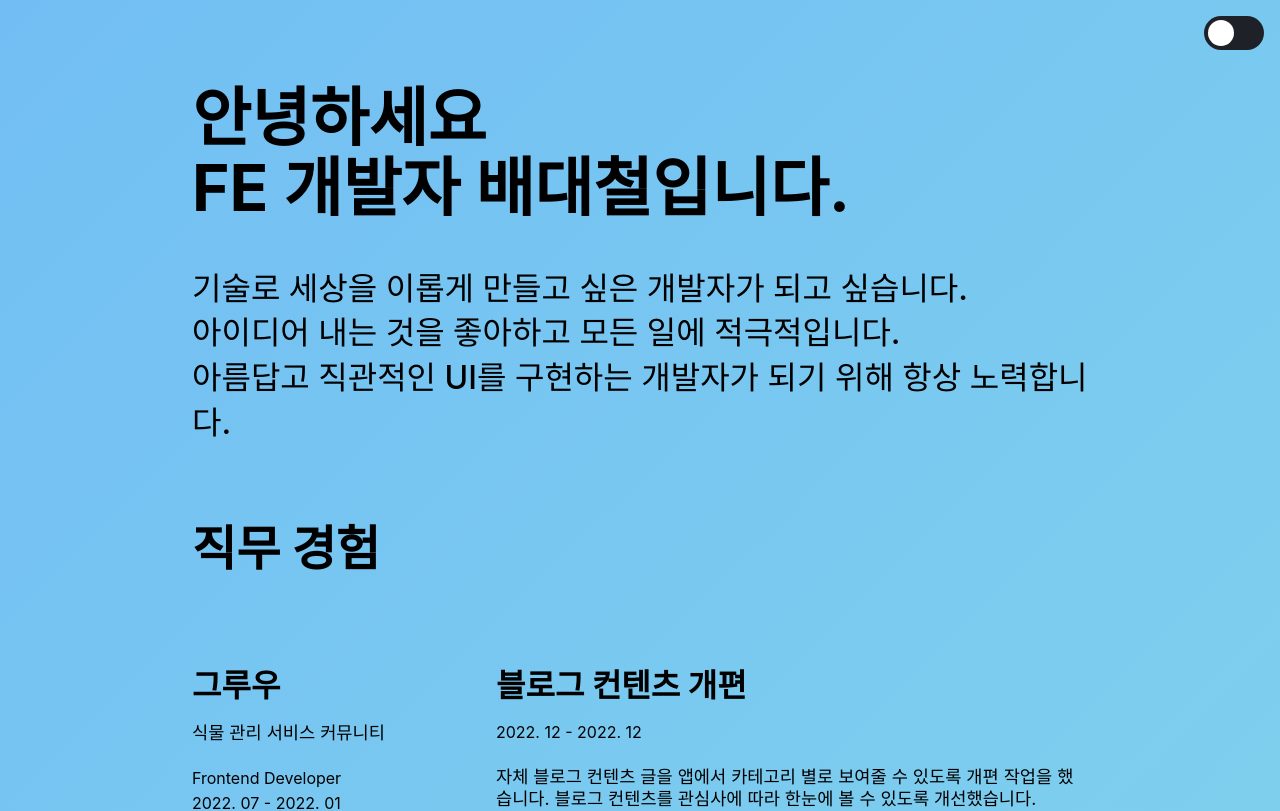
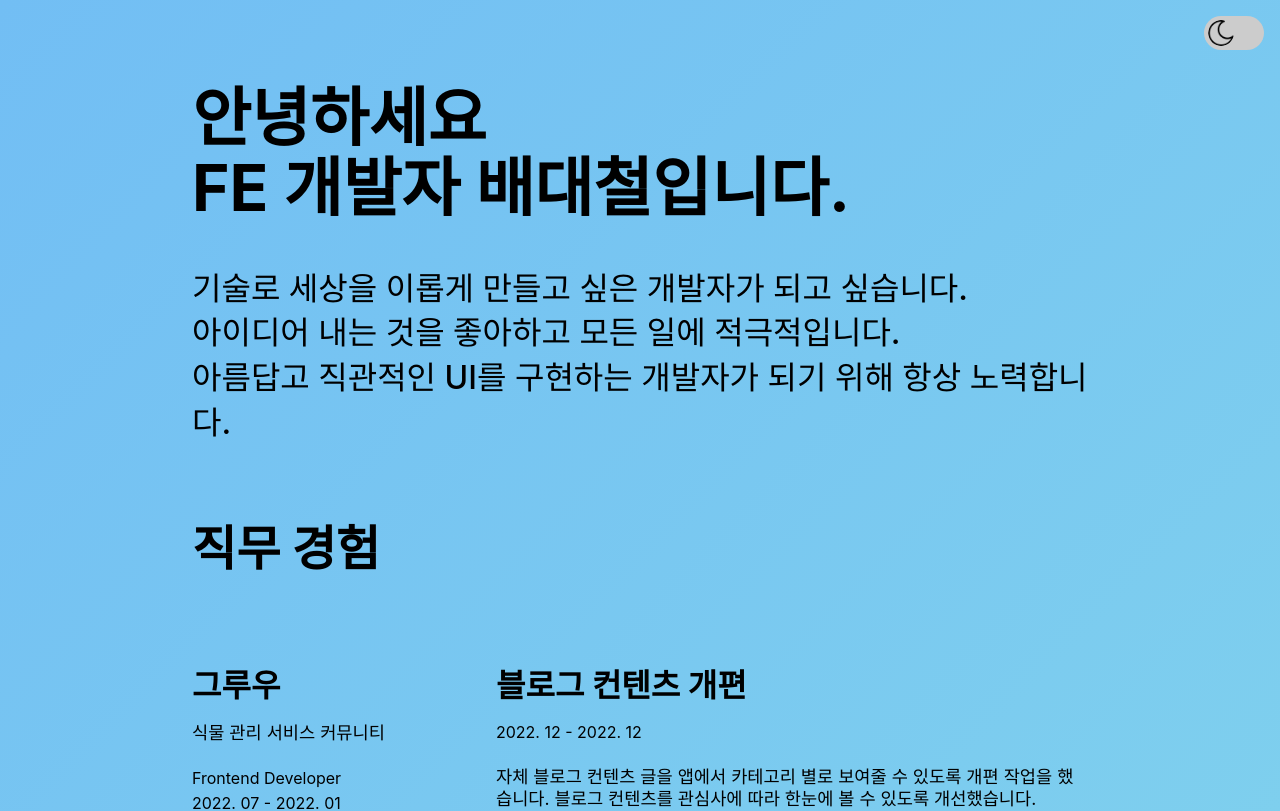
Before and after one commit to aingface/my-resume, a React (Create React App) app: page / in a window 1280 px wide. Shown: the top 811 px of the page. Built offline with nearby package versions, Linux system fonts and the light colour scheme.

Commit message:
Fix: 토글 버튼에 이미지 추가
-  라이트모드일 때 토글버튼에 달 모양 이미지 노출
- 다크모드일 때 토글버튼에 해 모양 이미지 노출

```diff
--- a/src/App.css
+++ b/src/App.css
@@ -129,7 +129,7 @@ a {
   left: 0;
   right: 0;
   bottom: 0;
-  background-color: #1e2127;
+  background-color: #ccc;
   border-radius: 34px;
   transition: 0.4s;
 }
@@ -141,7 +141,7 @@ a {
   width: 26px;
   left: 4px;
   bottom: 4px;
-  background-color: white;
+  background-size: cover;
   border-radius: 50%;
   transition: 0.4s;
 }
@@ -152,12 +152,18 @@ input:checked + .slider {
 
 input:checked + .slider:before {
   transform: translateX(26px);
+  background-image: url('./assets/icon/sun.png');
 }
 
 /* Set background colors for light and dark mode */
 [data-theme='light'] {
   background: linear-gradient(135deg, #72bef4, #91eae4);
   color: #000000;
+}
+
+/* 토글이 꺼진 상태에서 달 모양 이미지 보여주기 */
+[data-theme='light'] .slider:before {
+  background-image: url('./assets/icon/moon.png'); /* 달 모양 이미지를 배경으로 설정 */
 }
 
 [data-theme='dark'] {
```
Also changed, not shown: src/assets/icon/moon.png (added), src/assets/icon/sun.png (added).
